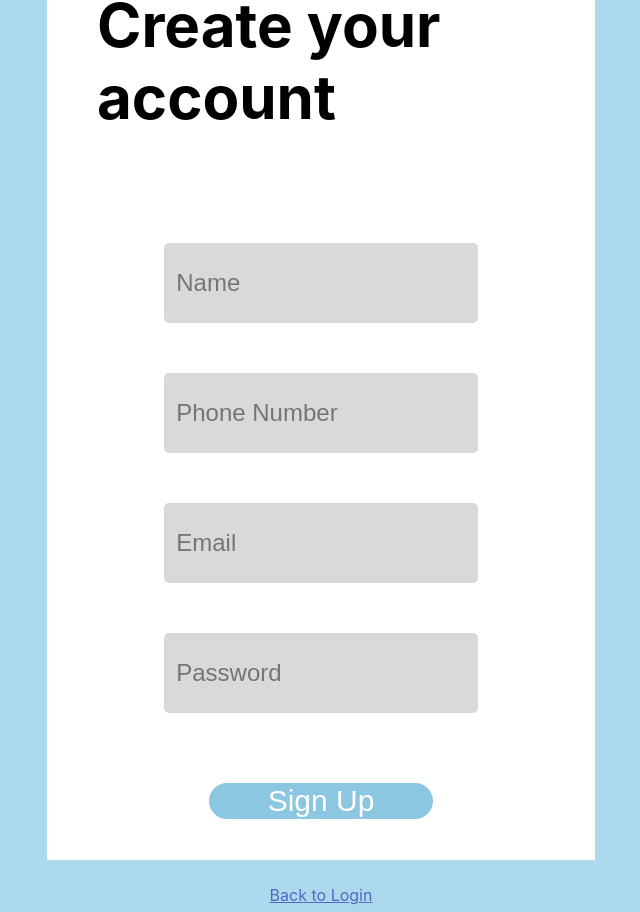
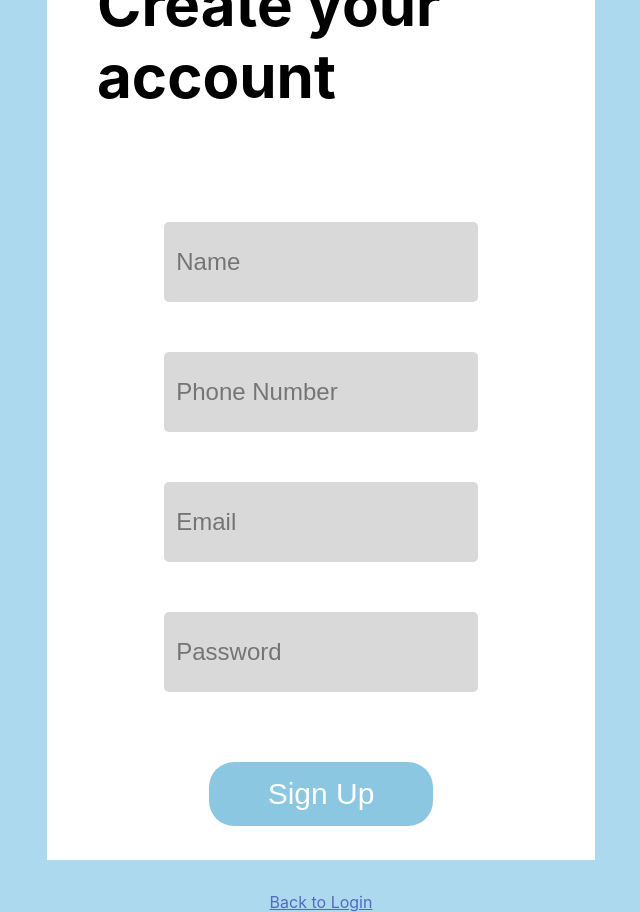
Before and after one commit to LaehP/POOSD-Contact-Manager-Team-6, a PHP site: page /pages/signupPage.html in a window 1280 px wide. Shown: the whole page, without its empty margins (319-959 px from the left). Run offline with PHP 8.4, Linux system fonts and the light colour scheme; some web fonts are replaced.

Commit message:
Added padding to button and link

```diff
--- a/src/styles/login.css
+++ b/src/styles/login.css
@@ -44,6 +44,7 @@ body {
     height: 80px;
     width: 50%;
     margin-top: 20px;
+    padding: 15px;
     text-align: center;
 
     border-radius: 25px;
@@ -59,6 +60,10 @@ body {
     font-size: 60px;
 }
 
+.page-link {
+    margin-bottom: 30px;
+}
+
 .page-link a {
     color: #546AC0;
 }
```
